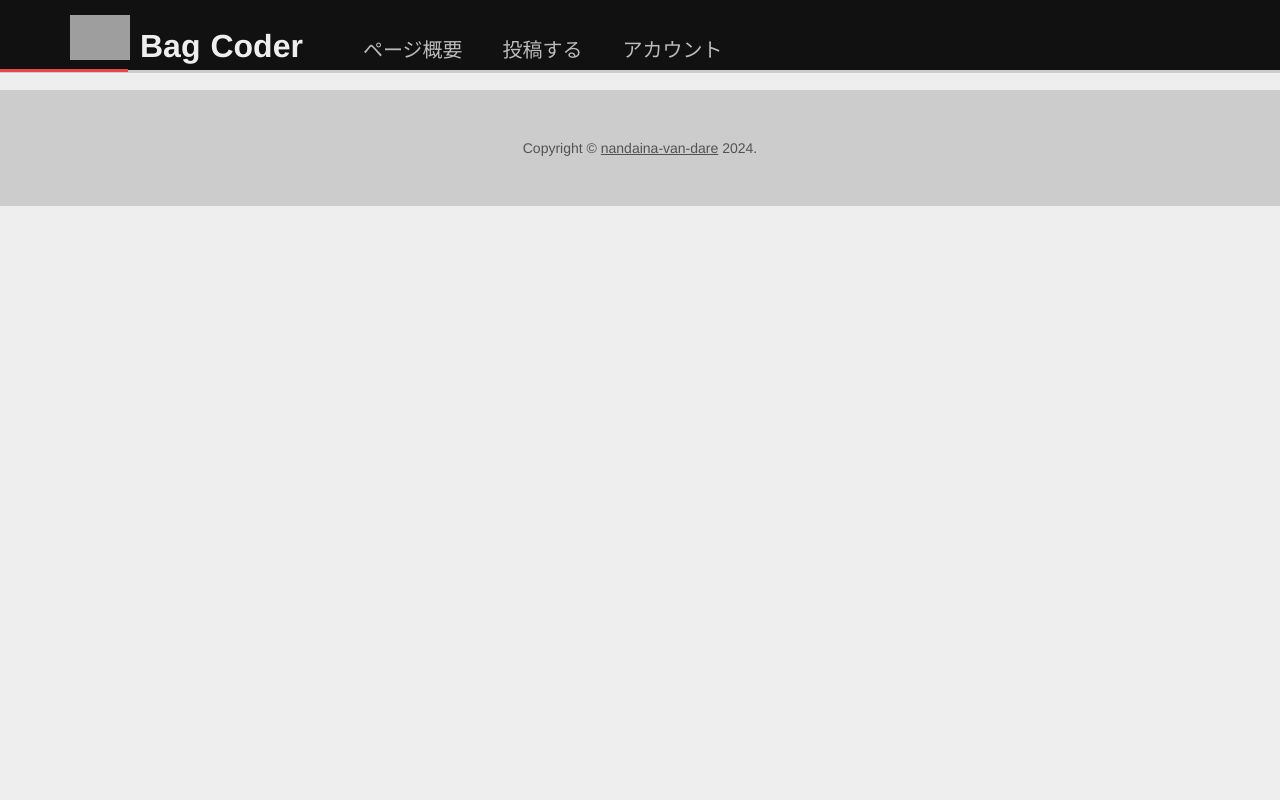
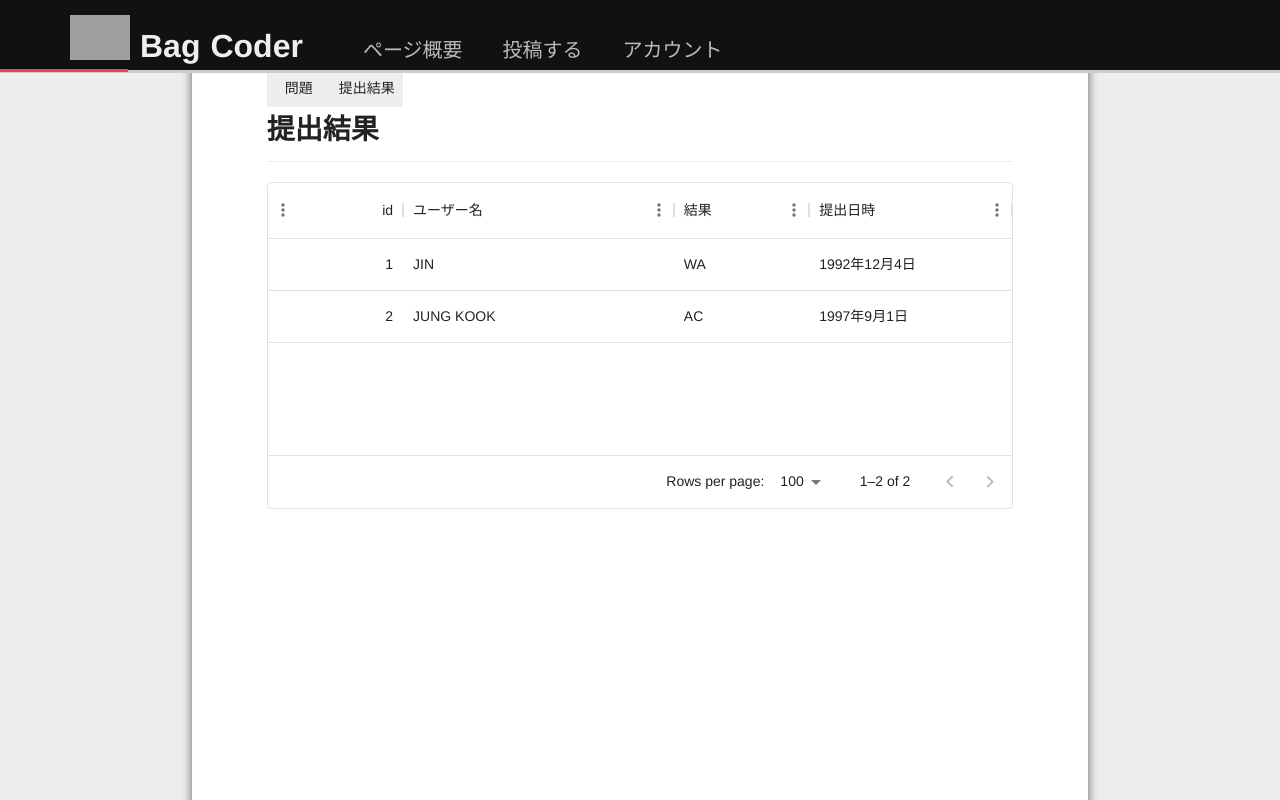
Before and after one commit to hackathonNIT/BugCoder_FrontEnd, a React (Create React App) app: page /issue/1/submission in a window 1280 px wide. Shown: the top 800 px of the page. Built offline with nearby package versions, Linux system fonts and the light colour scheme; grey boxes are pictures that could not be loaded.

Commit message:
バックの情報受け取ったり渡したり

```diff
--- a/package.json
+++ b/package.json
@@ -10,9 +10,11 @@
     "@mui/material": "^5.15.7",
     "@mui/styled-engine": "npm:@mui/styled-engine-sc@latest",
     "@mui/styled-engine-sc": "^6.0.0-alpha.14",
+    "@mui/x-data-grid": "^6.19.4",
     "@testing-library/jest-dom": "^6.3.0",
     "@testing-library/react": "^14.1.2",
     "@testing-library/user-event": "^14.5.2",
+    "axios": "^1.6.7",
     "framer-motion": "^11.0.3",
     "postgre": "^0.1.8",
     "react": "^18.2.0",
@@ -25,6 +27,7 @@
     "styled-components": "^6.1.8",
     "web-vitals": "^3.5.2"
   },
+  "proxy": "https://jsonplaceholder.typicode.com",
   "resolutions": {
     "@mui/styled-engine": "npm:@mui/styled-engine-sc@latest"
   },
--- a/src/App.js
+++ b/src/App.js
@@ -11,6 +11,7 @@ import IssuePage from './component/IssuePage';
 import LoginPage from './component/LoginPage';
 import RegisterPage from './component/RegisterPage';
 import { AuthProvider,useAuth } from './component/AuthProvider';
+import IssueSubmission from './component/IssueSubmission';
 
 
 const theme = createTheme({
@@ -65,6 +66,11 @@ function App() {
             <Route path="/issue">
               <Route path=':issueId' element={<IssuePage />} />
             </Route>
+            <Route path="/issue">
+              <Route path=':issueId'>
+                <Route path=":submission" element={<IssueSubmission/>}/>
+              </Route>
+            </Route>
             <Route path="/sendissue" element={<Authenticated><SendIssue/></Authenticated>}/>
           </Routes>
         <Footer/>
--- a/src/component/Issue.jsx
+++ b/src/component/Issue.jsx
@@ -1,26 +1,14 @@
 import React from "react";
 import CodeViewer from "./CodeViewer";
 import GrayBox from "./GrayBox";
-import { Grid,TextField,Button,MenuItem, } from "@mui/material";
+import { Grid,TextField,Button,MenuItem, AppBar, } from "@mui/material";
 import {Textarea} from "@mui/joy";
 import{useForm,Controller}from "react-hook-form";
+import IssueAppbar from "./IssueAppbar";
 
-const Issue = (props) => {
-  const title="タイトルです";
-  const explane=`ここに説明を表示します。ここに説明を表示します。ここに説明を表示します。ここに説明を表示します。
-  ここに説明を表示してくれ。`;
-  const code=`
-  function greet(name) {
-    return 'Hello, ' + name + '!';
-  }
-
-  const person = 'World';
-  console.log(greet(person));
-  `;
-  const input=`string:s
-int:i`;
-  const output=`int:out`;
-
+const Issue = ({title,explane,code,input,output}) => {
+  if(input===undefined)input="特になし";
+  if(output===undefined)output="特になし";
   const language="cpp";
   const{control,handleSubmit}=useForm({
     defaultValue:{
@@ -36,7 +24,8 @@ int:i`;
       <Grid container>
         <Grid sm={1}/>
           <Grid xs={10} spacing={2}>
-            <h1 style={{marginBottom:"0px",fontSize:"28px",fontWeight:"600"}}>{title}</h1>
+            <IssueAppbar page="0" id="1"/>
+            <h1 style={{marginBottom:"0px",paddingTop:"20px",fontSize:"28px",fontWeight:"600"}}>{title}</h1>
             <hr style={{marginTop:"10px",marginBottom:"20px",border:"0",borderTop:"1px solid #eee"}}/>
             <h2>想定動作・バグ説明</h2>
             <pre style={{whiteSpace:"pre-wrap", fontFamily:"メイリオ"}}>{explane}</pre>
--- /dev/null
+++ b/src/component/IssueAppbar.jsx
@@ -0,0 +1,22 @@
+import React from "react";
+import CodeViewer from "./CodeViewer";
+import GrayBox from "./GrayBox";
+import { Grid,TextField,Button,MenuItem, AppBar,Toolbar} from "@mui/material";
+import { NavLink } from "react-router-dom";
+
+const IssueAppbar = ({page,id}) => {
+  const mainIssue="/issue/"+String(id);
+  const submissionIssue="/issue/"+String(id)+"/submission";
+  return (
+    <div style={{position:"fixed",backgroundColor:"#eee",borderBottom:"#aaa",width:"auto" }}>
+      <NavLink to={mainIssue}>
+        {page===String(0)?<Button backgroundColor="#fff">問題</Button>:<Button backgroundColor="#ddd">問題</Button>}
+      </NavLink>
+      <NavLink to={submissionIssue}>
+        {page==="1"?<Button backgroundColor="#fff">提出結果</Button>:<Button backgroundColor="#ddd">提出結果</Button>}
+      </NavLink>
+    </div>
+  );
+};
+
+export default IssueAppbar;
--- a/src/component/IssuePage.jsx
+++ b/src/component/IssuePage.jsx
@@ -1,12 +1,27 @@
 import React from "react";
 import { useParams } from "react-router-dom";
 import { Navigate, Route } from 'react-router-dom';
+import { useState,useEffect } from "react";
 import Issue from "./Issue";
+import Requests from "./Requests";
+
 const IssuePage=(props)=>{
   const { issueId } = useParams();
-  console.log(String(issueId))
+  const [data, setData] = useState(0);
+  const issueDataLink='http://localhost:5050/api/v1/code/'+String(issueId);
+  console.log(String(issueDataLink));
+  useEffect(() => {
+      fetch(issueDataLink)
+          .then(response => response.json())
+          .then(data=> setData(data))
+          .catch(error => console.error('Error fetching data:', error));
+  }, []);
+
+  console.log(data)
   return(
-    <Issue/>
+    <>
+      {data&&<Issue title={data.title} explane={data.detail} code={data.code_data}/>}
+    </>
   );
 }
 export default IssuePage;
--- /dev/null
+++ b/src/component/IssueSubmission.jsx
@@ -0,0 +1,57 @@
+import React from "react";
+import CodeViewer from "./CodeViewer";
+import GrayBox from "./GrayBox";
+import { Grid,TextField,Button,MenuItem, AppBar, } from "@mui/material";
+import {Textarea} from "@mui/joy";
+import{useForm,Controller}from "react-hook-form";
+import IssueAppbar from "./IssueAppbar";
+import { useParams } from "react-router-dom";
+import { DataGrid,GridColDef,GridRowsProp } from "@mui/x-data-grid";
+
+const colums =[
+  {field:'id',headername:'id',type:'number',flex:1},
+  {
+    field: 'name',
+    headerName: 'ユーザー名',
+    type: 'string',
+    flex: 2,
+  },
+  {
+    field: 'result',
+    headerName: '結果',
+    type: 'string',
+    flex: 1,
+  },
+  {
+    field: 'date',
+    headerName: '提出日時',
+    type: 'string',
+    flex: 1.5,
+  },
+];
+
+const rows=[
+  { id: 1, name: 'JIN', result: 'WA', date: '1992年12月4日' },
+  { id: 2, name: 'JUNG KOOK', result: 'AC', date: '1997年9月1日' }
+]
+
+const IssueSubmission = (props) => {
+  const { issueId,submission } = useParams();
+  console.log(issueId)
+  console.log(submission)
+  return (
+    <div style={{paddingTop:"30px",paddingBottom:"20px",background:"#fff", width:"70%",minWidth:"700px",minHeight:"800px",marginRight:"auto",marginLeft:"auto",boxShadow: "0px 5px 10px #5f5f5f",}}>
+      <Grid container>
+        <Grid sm={1}/>
+          <Grid xs={10} spacing={2}>
+            <IssueAppbar page="1" id={issueId}/>
+            <h1 style={{marginBottom:"0px",paddingTop:"20px",fontSize:"28px",fontWeight:"600"}}>提出結果</h1>
+            <hr style={{marginTop:"10px",marginBottom:"20px",border:"0",borderTop:"1px solid #eee"}}/>
+            <DataGrid rows={rows} columns={colums}/>
+          </Grid>
+        </Grid>
+    </div>
+  );
+};
+
+export default IssueSubmission;
--- a/src/component/LoginPage.jsx
+++ b/src/component/LoginPage.jsx
@@ -2,8 +2,16 @@ import React from "react";
 import{useForm,Controller}from "react-hook-form";
 import { Grid,TextField,Button,MenuItem,FormControlLabel } from "@mui/material";
 import { NavLink } from "react-router-dom";
+import axios from "axios";
+
+
+
 
 const LoginPage = (props) => {
+  axios.defaults.baseURL = 'http://localhost:3000';
+  axios.defaults.headers.post['Content-Type'] = 'application/json;charset=utf-8';
+  axios.defaults.headers.post['Access-Control-Allow-Origin'] = '*';
+
   const{control,handleSubmit}=useForm({
     defaultValue:{
       username:"",
@@ -11,7 +19,15 @@ const LoginPage = (props) => {
     },
   });
   const onSubmit=(data,e)=>{
-    console.log(data.titleBox);
+    axios.post( 'http://localhost:5050/api/v1/user/login','user_name=a&password=pass')
+      .then(res => {
+          console.log('成功')
+      })
+      .catch((err) => {
+        console.log(err) // 失敗
+      })
+    console.log(data.username);
+    console.log(data.password);
   };
   return (
     <div style={{paddingTop:"20px",paddingBottom:"20px",background:"#fff", width:"70%",minWidth:"700px",minHeight:"800px",marginRight:"auto",marginLeft:"auto",boxShadow: "0px 5px 20px #5f5f5f",}}>
@@ -54,6 +70,7 @@ const LoginPage = (props) => {
                       fullWidth
                       margin="normal"
                       size="small"
+                      type="password"
                     />
                   )}
                 />
--- a/src/component/RegisterPage.jsx
+++ b/src/component/RegisterPage.jsx
@@ -54,6 +54,7 @@ const RegisterPage = (props) => {
                       fullWidth
                       margin="normal"
                       size="small"
+                      type="password"
                     />
                   )}
                 />
@@ -65,13 +66,14 @@ const RegisterPage = (props) => {
               <Grid item xs={6}>
                 <Controller
                   control={control}
-                  name="password"
+                  name="repassword"
                   render={({field})=>(
                     <TextField
                       {...field}
                       fullWidth
                       margin="normal"
                       size="small"
+                      type="password"
                     />
                   )}
                 />
--- /dev/null
+++ b/src/component/Requests.jsx
@@ -0,0 +1,4 @@
+const Requests={
+  fetchissue:'http://localhost:5050/api/v1/code'
+}
+export default Requests;
--- a/src/component/TopPage.jsx
+++ b/src/component/TopPage.jsx
@@ -5,10 +5,23 @@ import IssueCard from "./IssueCard";
 import { useAuth,AuthProvider } from "./AuthProvider";
 import LoginPage from "./LoginPage";
 import { useNavigate } from "react-router-dom";
+import { useState,useEffect } from "react";
 
 
 
 const TopPage = (props) => {
+  const [data, setData] = useState(0);
+  const issueDataLink='http://localhost:5050/api/v1/code';
+  console.log(String(issueDataLink));
+  useEffect(() => {
+      fetch(issueDataLink)
+          .then(response => response.json())
+          .then(data=> setData(data))
+          .catch(error => console.error('Error fetching data:', error));
+  }, []);
+  console.log(data.length);
+  const latestIssue=data.length-1;
+
   return (
     <div>
       <div style={{paddingTop:"40px",paddingBottom:"0px",backgroundColor:"#444", width:"100%",minWidth:"700px",marginRight:"auto",marginLeft:"auto",}}>
@@ -31,9 +44,15 @@ const TopPage = (props) => {
         <Grid container>
           <Grid sm={1}/>
           <Grid xs={10} spacing={2}>
-            <IssueCard title={'Title'} language={'Cpp'} username={'username'} id={1}></IssueCard>
+            {data &&<IssueCard title={data[latestIssue].title} language={'Cpp'} username={data[latestIssue].user_id} id={data[latestIssue].code_id}/>
+            }
             <br/>
-            <IssueCard title={'Title'} language={'Cpp'} username={'username'}></IssueCard>
+            {data &&<IssueCard title={data[latestIssue-1].title} language={'Cpp'} username={data[latestIssue-1].user_id} id={data[latestIssue-1].code_id}/>
+            }
+            <br/>
+            {data &&<IssueCard title={data[latestIssue-2].title} language={'Cpp'} username={data[latestIssue-2].user_id} id={data[latestIssue-2].code_id}/>
+            }
+            <br/>
           </Grid>
         </Grid>
       </div>
--- /dev/null
+++ b/src/component/axios_setting.jsx
@@ -0,0 +1,6 @@
+import axios from 'axios';
+
+
+axios.defaults.baseURL = 'http://localhost:3000';
+axios.defaults.headers.post['Content-Type'] = 'application/json;charset=utf-8';
+axios.defaults.headers.post['Access-Control-Allow-Origin'] = '*';
```
Also changed, not shown: 1 other file (tests, documents, lock files or other folders).
